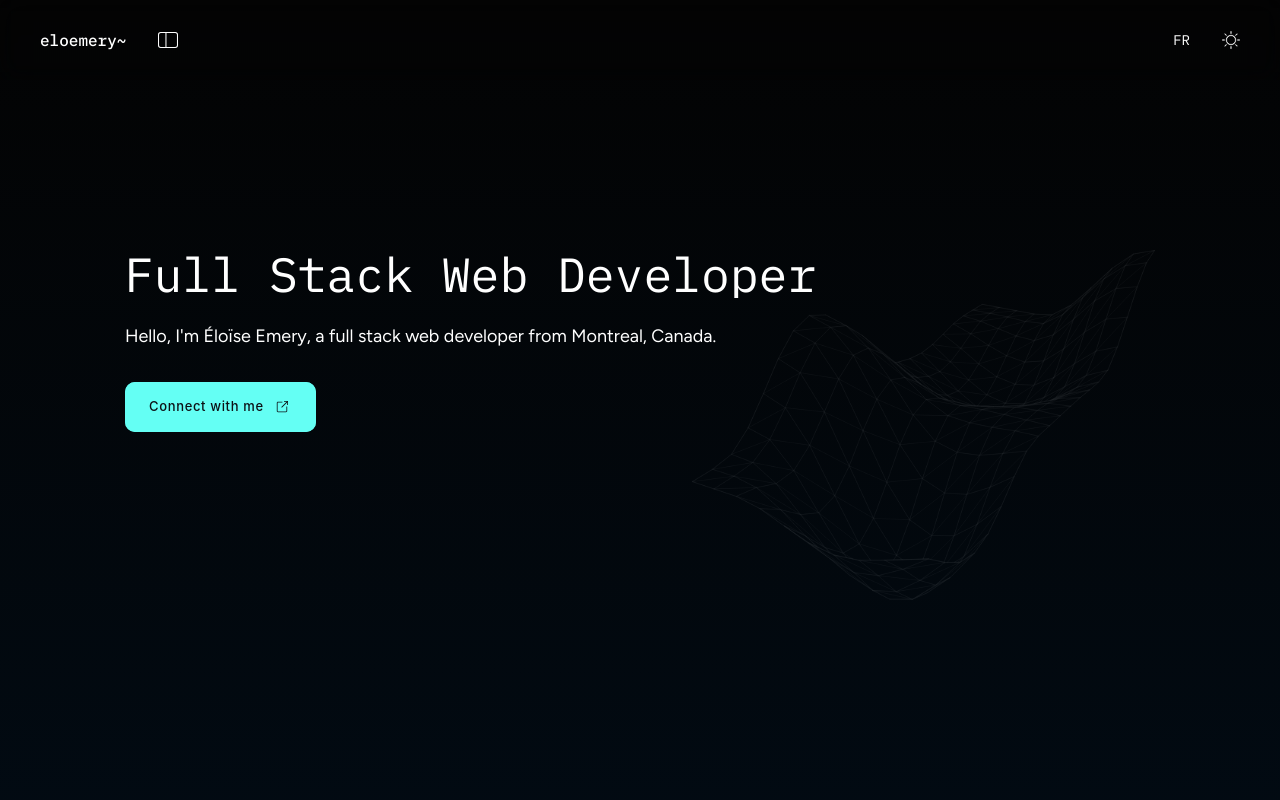
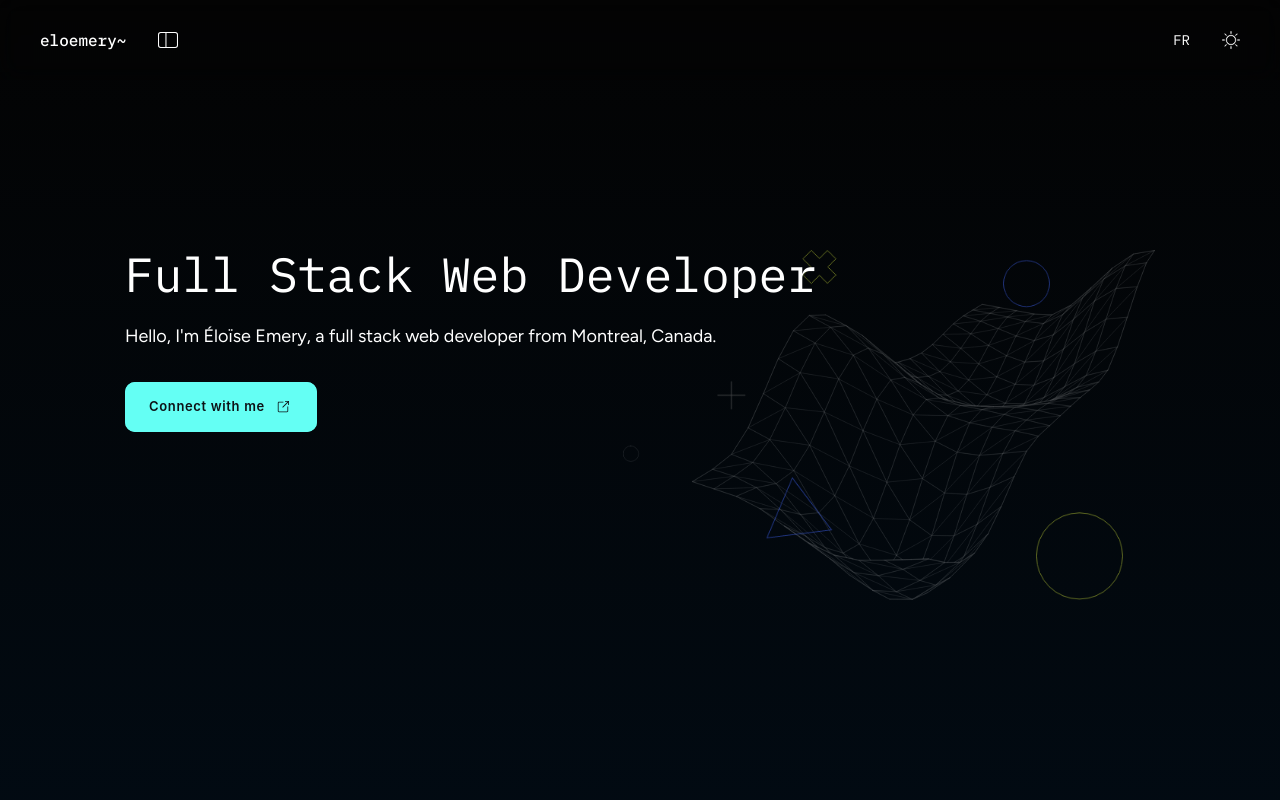
Before and after one commit to EloiseEmery/portfolio, a React (Create React App) app: page / in a window 1280 px wide. Shown: the top 800 px of the page. Built offline with nearby package versions, Linux system fonts and the light colour scheme; a web font is replaced by a local one.

Commit message:
Add parallax effect to Hero section and update favicon

```diff
--- a/public/index.html
+++ b/public/index.html
@@ -2,8 +2,7 @@
 <html lang="en">
   <head>
     <meta charset="utf-8" />
-    <link rel="icon" href="%PUBLIC_URL%/favicon.ico" />
-    <meta name="viewport" content="width=device-width, initial-scale=1" />
+    <link rel="icon" href="%PUBLIC_URL%/favicon.png" />    <meta name="viewport" content="width=device-width, initial-scale=1" />
     <meta name="theme-color" content="#000000" />
     <meta
       name="description"
--- a/src/components/atoms/Button.tsx
+++ b/src/components/atoms/Button.tsx
@@ -10,7 +10,7 @@ interface ButtonProps {
 }
 
 const Button: React.FC<ButtonProps> = ({ children, className, href, blank, type = 'primary', icon }) => {
-  const baseStyle = 'max-w-fit py-3 px-6 rounded-lg text-[13px] font-medium tracking-wider whitespace-nowrap flex items-center justify-center transition-all duration-300 ease-in-out';
+  const baseStyle = 'max-w-fit py-3 px-6 rounded-lg text-[13px] font-semibold tracking-wider whitespace-nowrap flex items-center justify-center transition-all duration-300 ease-in-out';
   const primaryStyle = 'bg-colorQuaternary/90 text-colorMain hover:bg-colorQuaternary dark:bg-colorTertiary dark:text-colorWhite';
   const secondaryStyle = 'border border-colorQuaternary text-colorWhite hover:bg-colorQuaternary hover:text-colorMain dark:border-colorTertiary dark:text-colorTertiary dark:hover:bg-colorTertiary dark:hover:border-colorTertiary dark:hover:text-colorWhite';
 
--- a/src/components/organisms/sections/Hero.tsx
+++ b/src/components/organisms/sections/Hero.tsx
@@ -1,6 +1,8 @@
 import Button from '../../atoms/Button';
 import decorativeEl from '../../../assets/png/elementHero.png';
+import paralaxeEl from '../../../assets/png/paralaxeEl.png';
 import { getTranslation, Language } from '../../../translations';
+import { useEffect } from 'react';
 import '../../../index.css';
 
 function Hero({ language }: { language: Language }) {
@@ -10,11 +12,40 @@ function Hero({ language }: { language: Language }) {
   const pText = getTranslation('heroParagraph', language);
   const buttonLabel = getTranslation('heroButton', language);
 
+  // Handle Paralaxe effect
+  useEffect(() => {
+    const handleScroll = () => {
+      const scrollPosition = window.scrollY;
+      const decorativeEl = document.getElementById('decorativeEl');
+      const paralaxeEl = document.getElementById('paralaxeEl');
+
+      if (decorativeEl) {
+        decorativeEl.style.transform = `translateY(${scrollPosition * 0.2}px)`;
+      }
+      if (paralaxeEl) {
+        const maxTranslateY = 200; // Set the maximum translate value
+        const translateY = Math.min(scrollPosition * 0.4, maxTranslateY);
+        paralaxeEl.style.transform = `translateY(${translateY}px)`;
+      }
+    };
+
+    window.addEventListener('scroll', handleScroll);
+
+    return () => {
+      window.removeEventListener('scroll', handleScroll);
+    };
+  }, []);
+
   return (
     <div className="relative">
-      <div className="absolute sm:right-0 top-0 z-0">
-        <img src={decorativeEl} alt="Decorative Element" className="w-full h-[350px] opacity-30 dark:opacity-30 dark:filter-brightness-0 dark:invert" />
+      {/* Hero Images paralaxe */}
+      <div className="absolute -right-[200px] md:right-0 top-0 z-0" id="decorativeEl">
+        <img src={decorativeEl} alt="Decorative Element" className="w-full max-h-[350px] opacity-70 dark:opacity-30 dark:filter-brightness-0 dark:invert" />
       </div>
+      <div className="absolute -top-[50px] -right-[50px] md:right-8 md:top-0 z-0" id="paralaxeEl">
+        <img src={paralaxeEl} alt="Paralaxe Element" className="w-full max-h-[350px] opacity-50" />
+      </div>
+      {/* Hero Texts */}
       <h1 className="relative z-10 font-sans text-4xl md:text-5xl bg-gradient-to-r from-colorWhite to-colorWhite dark:from-colorTertiary dark:to-colorMain/80 bg-clip-text text-transparent leading-[1.2] ">{h1Text}</h1>
       <p className=" relative z-10 text-colorWhite font-figtree mt-6 pb-8 text-lg dark:text-colorMain">{pText}</p>
       <Button
--- a/src/components/organisms/sections/MySkillset.tsx
+++ b/src/components/organisms/sections/MySkillset.tsx
@@ -33,11 +33,13 @@ function MySkillset({ language }: { language: Language }) {
     return (
         <div className="relative">
             {/* Decorative element */}
-            <div className="absolute top-0 -left-[150px] xl:-left-[270px] z-0">
+            <div className="absolute -top-[50px] -left-[150px] xl:-left-[225px] 2xl:-left-[300px] z-0">
                 <img src={decorativeEl} alt="Decorative Element" className="w-full max-h-[300px] sm:max-h-[290px] object-contain opacity-15 dark:opacity-10 dark:sm:opacity-15 dark:filter-brightness-0 dark:invert" />
             </div>
-            <h2 className="mx-auto text-center w-[350px] font-sans font-medium text-2xl sm:text-3xl leading-[1.2] text-colorWhite/80 dark:bg-gradient-to-r dark:from-colorTertiary dark:to-colorMain/80 dark:bg-clip-text dark:text-transparent">{title}</h2>
-            <p className="text-center text-colorWhite dark:text-colorMain font-figtree text-base mt-6 pb-8 md:max-w-[75%] lg:max-w-[60%] md:mx-auto">{paragraph}</p>
+            <div className="relative">
+                <h2 className="mx-auto text-center w-[350px] font-sans font-medium text-2xl sm:text-3xl leading-[1.2] text-colorWhite/80 dark:bg-gradient-to-r dark:from-colorTertiary dark:to-colorMain/80 dark:bg-clip-text dark:text-transparent">{title}</h2>
+                <p className="text-center text-colorWhite dark:text-colorMain font-figtree text-base mt-6 pb-8 md:max-w-[75%] lg:max-w-[60%] md:mx-auto">{paragraph}</p>
+            </div>
             {/* Skillset grid */}
             <div className="grid grid-cols-3 md:grid-cols-4 lg:grid-cols-6 gap-y-8 mt-6">
                 <div className='flex justify-center items-center opacity-70 hover:opacity-100'>
```
Also changed, not shown: public/favicon.png (added), src/assets/png/paralaxeEl.png (added). Lines whose indentation alone changed are shown as unchanged.
